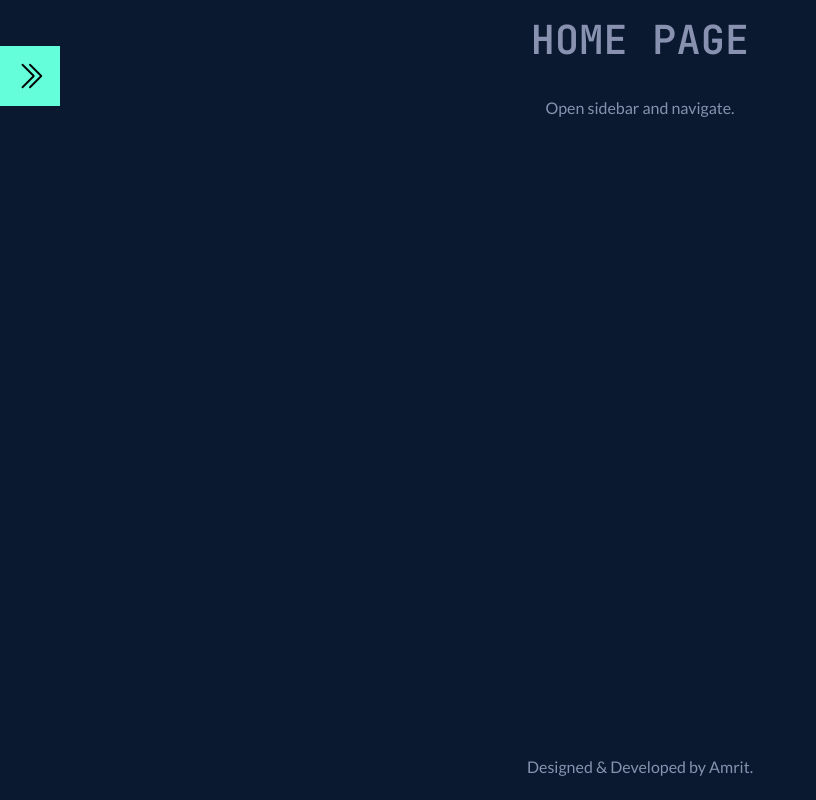
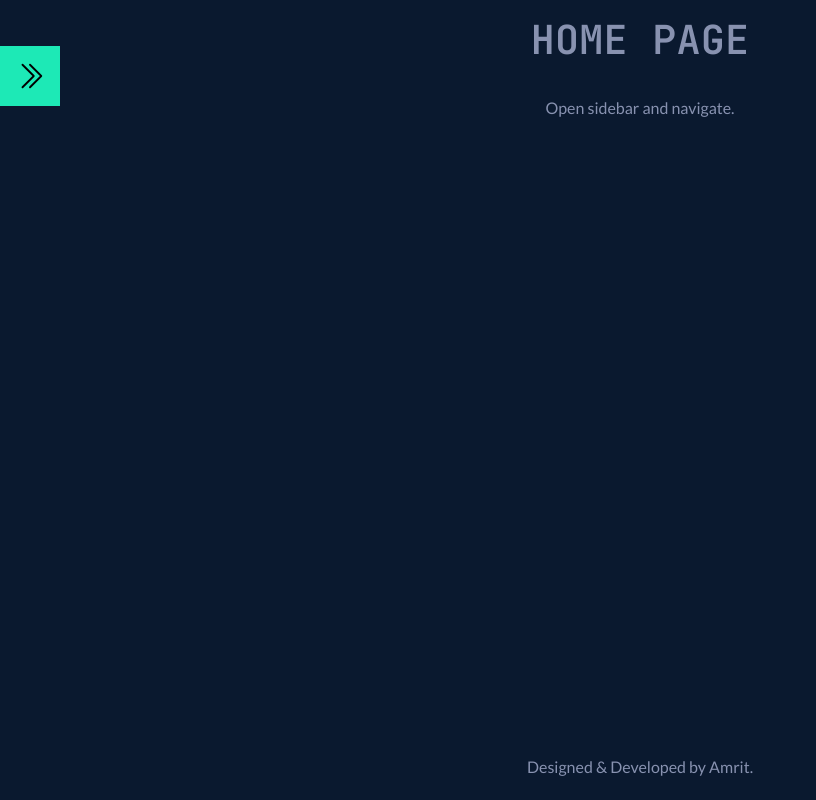
Before and after one commit to aamrits/ui-components, a plain HTML site: page index.html in a window 1280 px wide. Shown: the whole page, without its empty margins (0-816 px from the left). Drawn offline with nearby package versions, Linux system fonts and the light colour scheme.

Commit message:
changed secondary color

```diff
--- a/assets/styles.css
+++ b/assets/styles.css
@@ -27,7 +27,7 @@ RESET STYLES
   --lightest-slate: #ccd6f6;
   --white: #e6f1ff;
   --light-background: #ebebeb;
-  --green: #64ffda;
+  --green: #1de9b6;
   --green-tint: rgba(100,255,218,0.1);
 }
 
```
